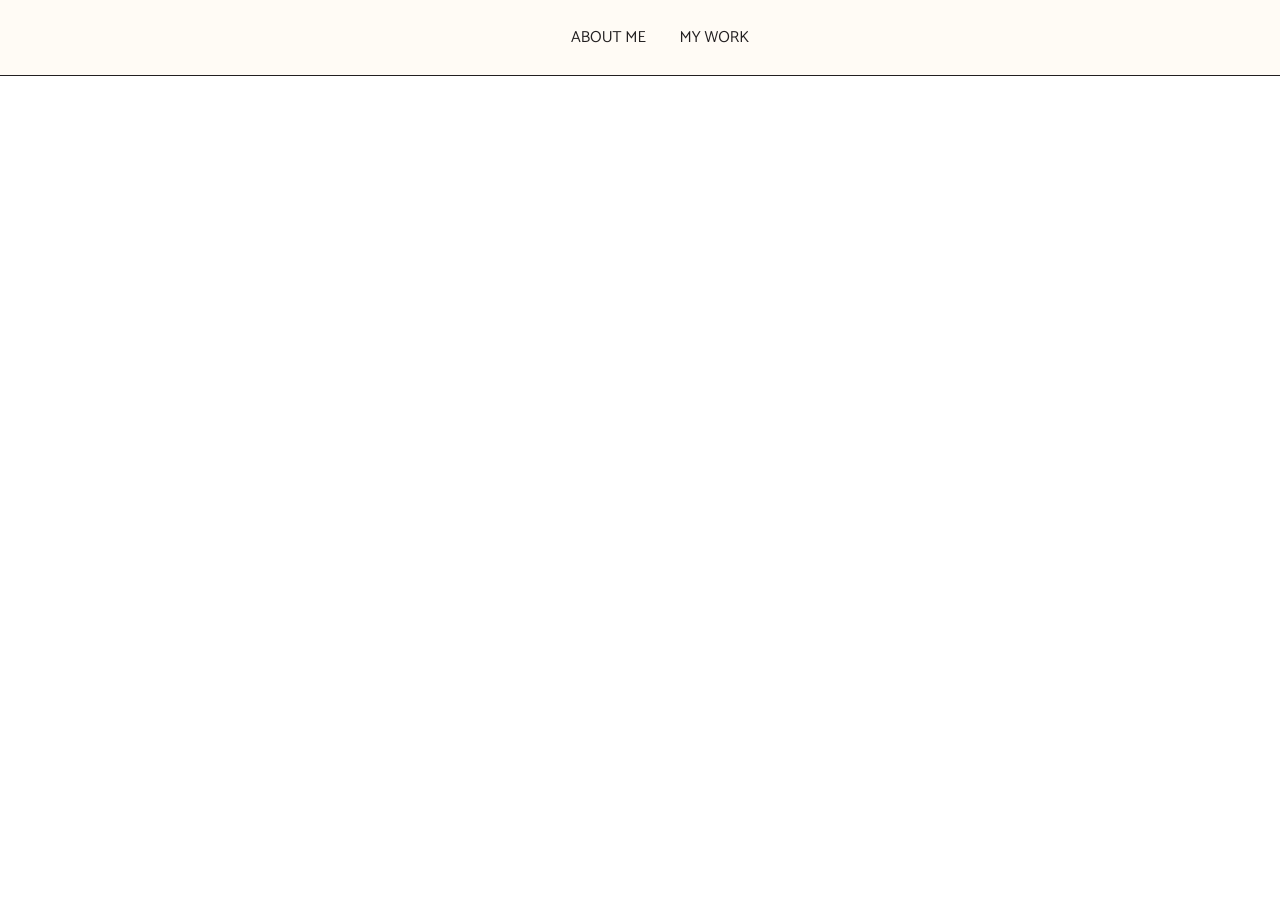
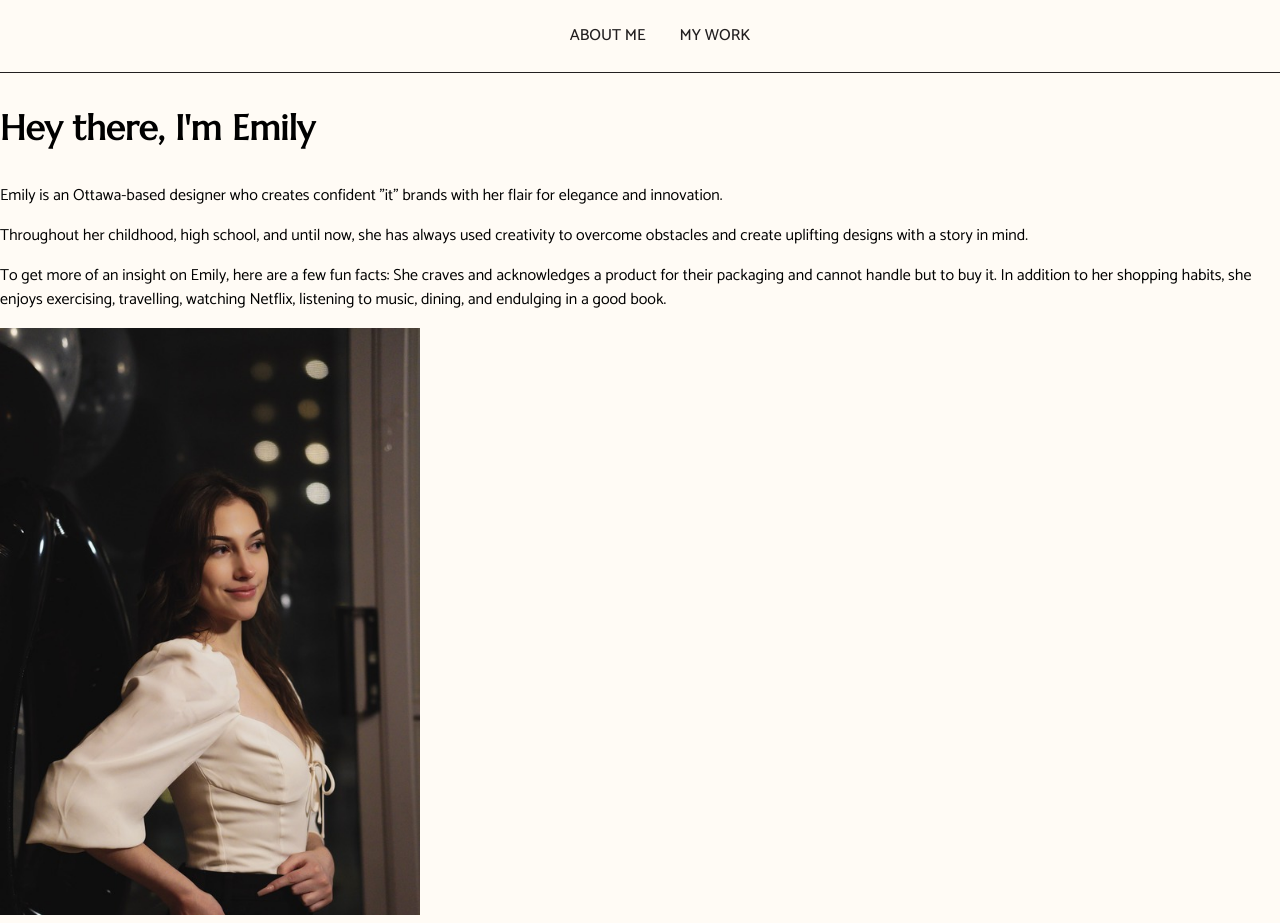
Before and after one commit to EmilyGrce/profile-page, a plain HTML site: page index.html in a window 1280 px wide. Before the commit the page ends 800 px from the top, so only its background shows below. Drawn offline with Linux system fonts and the light colour scheme.

Commit message:
Placed about me and image into html

```diff
--- a/css/main.css
+++ b/css/main.css
@@ -9,6 +9,8 @@ html {
 body {
   margin: 0;
   paddinig: 0;
+  background-color: #fffbf5;
+  line-height: 1.5;
   font-family: 'Catamaran', sans-serif;
 }
 nav {
@@ -30,7 +32,7 @@ nav ul li a {
   padding: 5px;
   text-decoration: none;
   color: #221f20;
-  font-weight: 400;
+  font-weight: 500;
   text-transform: uppercase;
   margin: 0 10px;
 }
@@ -42,3 +44,17 @@ nav ul li a:before {
 nav ul li a:hover {
   color: #949494;
 }
+
+h1 {
+font-family: 'Marcellus', serif;
+font-size: 35px;
+}
+.about {
+  width: 100%;
+  padding; 78px 0px;
+}
+
+.about img {
+  height: auto;
+  width: 420px;
+}
--- a/index.html
+++ b/index.html
@@ -2,6 +2,7 @@
 <html lang="en-ca">
 <head>
   <link href="https://fonts.googleapis.com/css2?family=Catamaran:wght@200;300;400;500&display=swap" rel="stylesheet">
+  <link href="https://fonts.googleapis.com/css2?family=Marcellus&display=swap" rel="stylesheet">
   <meta charset="utf-8">
   <title>Emily's Profile Page</title>
   <meta name="viewport" content="width=device-width,initial-scale=1">
@@ -19,6 +20,26 @@
       </ul>
     </nav>
 
+    <section class="about">
+      <div class="main">
+      <div class="about-text">
+        <h1>Hey there, I'm Emily</h1>
+        <p>Emily is an Ottawa-based designer who creates confident "it" brands
+            with her flair for elegance and innovation.</p>
+        <p>Throughout her childhood, high school, and until now, she has always
+          used creativity to overcome obstacles and create uplifting designs
+          with a story in mind.</p>
+        <p>To get more of an insight on Emily, here are a few fun facts: She
+          craves and acknowledges a product for their packaging and cannot
+          handle but to buy it. In addition to her shopping habits, she enjoys
+          exercising, travelling, watching Netflix, listening to music, dining, and
+          endulging in a good book.</p>
+          <img src="images/Emily_L.jpeg" alt="Emily in White">
+      </div>
+
+      </div>
+    </section>
+
     </div>
   </header>
 
```
Also changed, not shown: images/Emily_L.jpeg (added), 1 other file.
